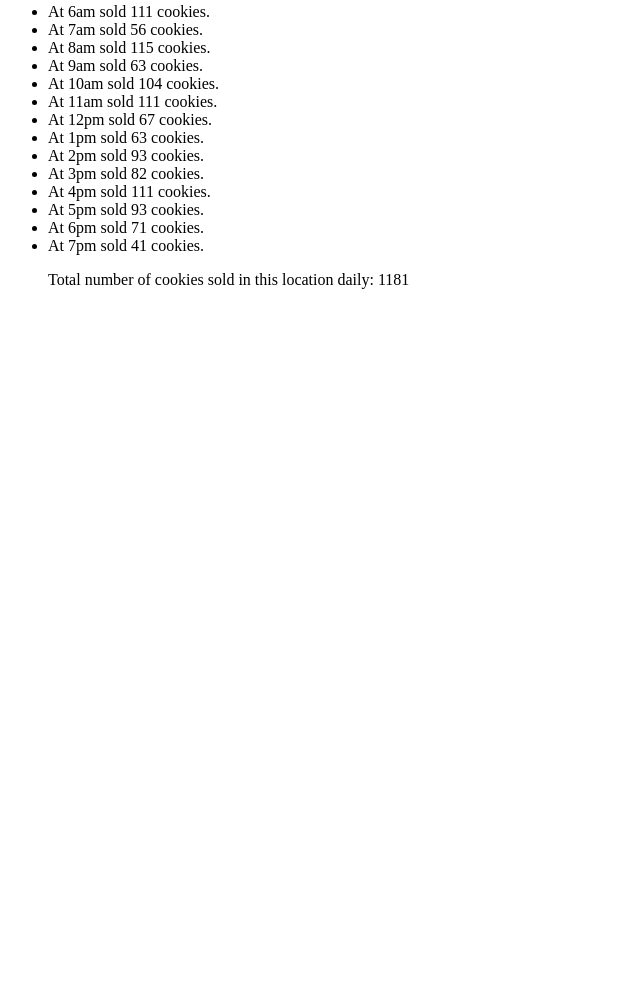
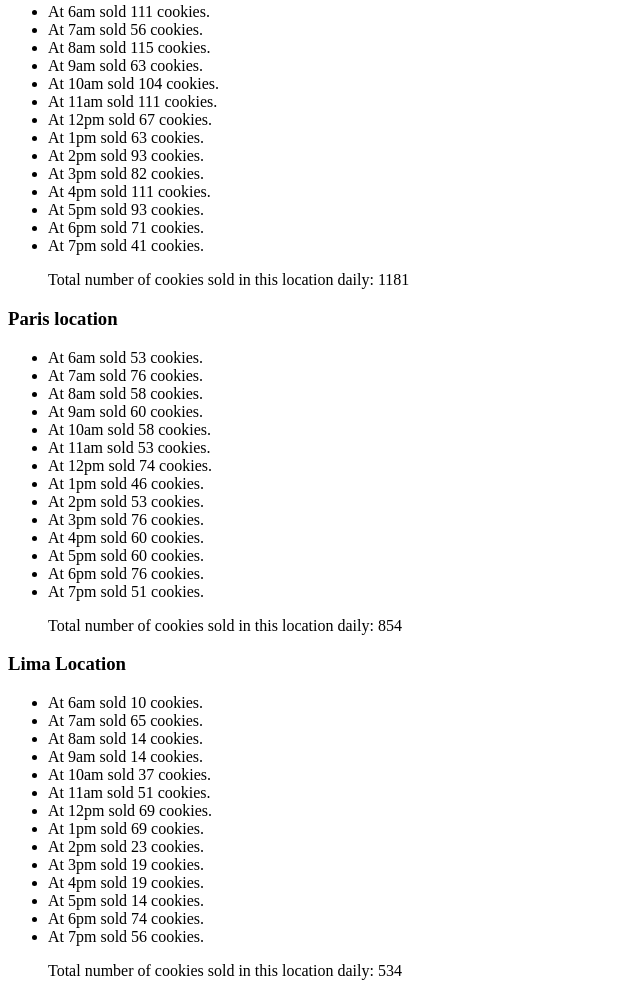
Before and after one commit to ZG79/cookie-stand, a plain HTML site: page sales.html in a window 1280 px wide. Shown: the part 747-1743 px from the top of the page, without its empty margins (0-640 px from the left). Before the commit the page ends 1052 px from the top, so only its background shows below. Drawn offline with Linux system fonts and the light colour scheme.

Commit message:
lima done

```diff
--- a/JS/app.js
+++ b/JS/app.js
@@ -37,16 +37,7 @@ let seattle = {
     this.total.textContent = `Total number of cookies sold in this location daily: ${this.dailyTotal}`
     ulElem.appendChild(this.total);
   },
-  // dailyTotal = document.createElement('p');
-  // dailyTotal.textContent = `Total number of cookies sold in this location daily: ${this.dailyTotal}`
-  // liElem.appendChild(dailyTotal),
-
 };
-seattle.render();
-// seattle.calculateCookie();
-// console.log(seattle.cookiesSoldPerHour);
-// console.log(seattle.dailyTotal);
-
 
 const containerEl_1 = document.getElementById('tokyo');
 let tokyo = {
@@ -82,8 +73,7 @@ let tokyo = {
     total.textContent = `Total number of cookies sold in this location daily: ${this.dailyTotal}`;
     ulElem.appendChild(total);
   }
-}
- tokyo.render();
+};
 
  let containerEl_2 = document.getElementById('dubai');
 
@@ -120,6 +110,83 @@ let tokyo = {
     total.textContent = `Total number of cookies sold in this location daily: ${this.dailyTotal}`;
     ulElem.appendChild(total);
   }
- }
+ };
 
- dubai.render();
+ const containerEl_3 = document.getElementById('paris');
+
+ let paris = {
+  minNumberCustomer:20,
+  maxNumberCustomer:38,
+  avgCookie:2.3,
+  cookiesSoldPerHour:[],
+  dailyTotal: 0,
+  randomNum: function(){
+    return Math.floor(Math.random()*(this.maxNumberCustomer-this.minNumberCustomer+1)+this.minNumberCustomer);
+  },
+  calculateCookie: function(){
+    for (let i =0; i<hours.length; i++){
+      let randomCustomer = this.randomNum();
+      let hourlyTotal = Math.ceil(randomCustomer * this.avgCookie);
+      this.cookiesSoldPerHour.push(hourlyTotal);
+      this.dailyTotal+=hourlyTotal;
+    }
+  },
+  render: function(){
+    this.calculateCookie();
+    let h3Elem = document.createElement('h3');
+    h3Elem.textContent = 'Paris location';
+    containerEl_3.appendChild(h3Elem);
+
+    let ulElem = document.createElement('ul');
+    for (let i=0; i<hours.length; i++){
+      let liElem = document.createElement('li');
+      liElem.textContent = `At ${hours[i]} sold ${this.cookiesSoldPerHour[i]} cookies.`;
+      ulElem.appendChild(liElem);
+    } containerEl_3.appendChild(ulElem);
+    let total = document.createElement('p');
+    total.textContent = `Total number of cookies sold in this location daily: ${this.dailyTotal}`;
+    ulElem.appendChild(total);
+  }
+};
+
+const containerEl_4 = document.getElementById('lima');
+
+let lima = {
+  minNumberCustomer: 2,
+  maxNumberCustomer: 16,
+  avgCookie: 4.6,
+  cookiesSoldPerHour: [],
+  dailyTotal:0,
+  randomNum: function (){
+    return Math.floor(Math.random()*(this.maxNumberCustomer-this.minNumberCustomer+1)+this.minNumberCustomer);
+  },
+  calculateCookie: function(){
+    for (let i=0; i<hours.length; i++){
+      let randomCustomer = this.randomNum();
+      let hourlyTotal = Math.ceil(randomCustomer * this.avgCookie);
+      this.cookiesSoldPerHour.push(hourlyTotal);
+      this.dailyTotal+=hourlyTotal;
+    }
+  },
+  render: function(){
+    this.calculateCookie();
+    let h3Elem = document.createElement('h3');
+    h3Elem.textContent = 'Lima Location';
+    containerEl_4.appendChild(h3Elem);
+
+    let ulElem = document.createElement('ul')
+    for (let i=0; i<hours.length; i++){
+      let liElem = document.createElement('li');
+      liElem.textContent = `At ${hours[i]} sold ${this.cookiesSoldPerHour[i]} cookies.`;
+      ulElem.appendChild(liElem);
+    } containerEl_4.appendChild(ulElem);
+    let total = document.createElement('p');
+    total.textContent = `Total number of cookies sold in this location daily: ${this.dailyTotal}`;
+    ulElem.appendChild(total);
+  },
+};
+seattle.render();
+tokyo.render();
+dubai.render();
+paris.render();
+lima.render();
--- a/sales.html
+++ b/sales.html
@@ -15,6 +15,10 @@
     </section>
     <section id="dubai">
     </section>
+    <section id="paris">
+    </section>
+    <section id="lima">
+    </section>
   </main>
 </body>
 <script src="JS/app.js"></script>
```
Also changed, not shown: 1 other file.
